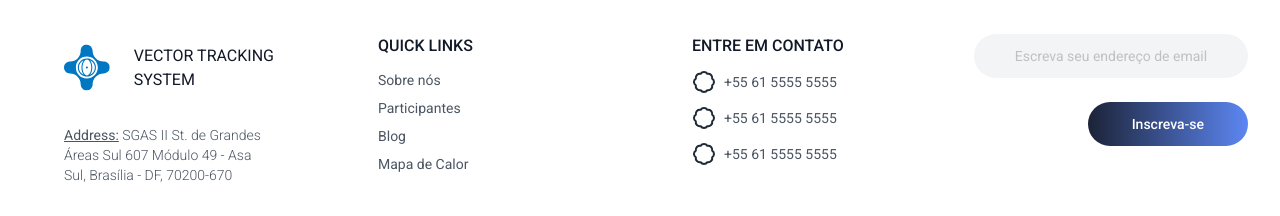
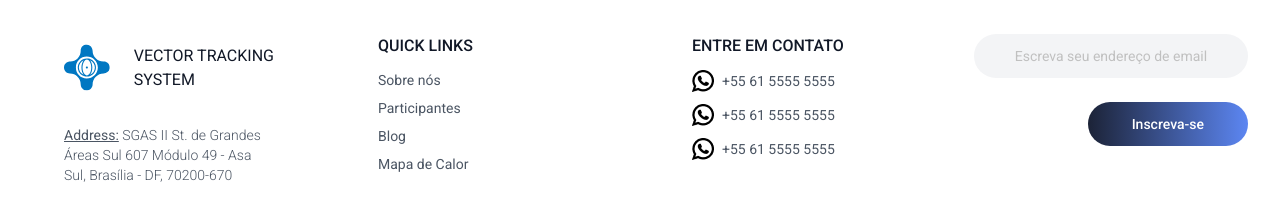
Before and after one commit to isaacbatista26/blog-frontend, a Next.js app: page / in a window 1280 px wide. Shown: the part 4310-4526 px from the top of the page. Built offline with nearby package versions, Linux system fonts and the light colour scheme.

Commit message:
fix: whatsapp icon

```diff
--- a/src/components/Footer/Footer.tsx
+++ b/src/components/Footer/Footer.tsx
@@ -1,4 +1,5 @@
 import { Badge } from "lucide-react";
+import Image from "next/image";
 
 export default function Footer() {
   return (
@@ -80,19 +81,34 @@ export default function Footer() {
               </h2>
               <nav className="list-none mb-10 flex flex-col space-y-3 text-sm font-normal">
                 <li className="flex flex-row items-center gap-2">
-                  <Badge />
+                  <Image
+                    src="/home/whatsapp.png"
+                    alt="Sobre"
+                    width={22}
+                    height={22}
+                  />
                   <a className="font-normal text-gray-600 hover:text-gray-800 cursor-pointer">
                     +55 61 5555 5555
                   </a>
                 </li>
                 <li className="flex flex-row items-center gap-2">
-                  <Badge />
+                  <Image
+                    src="/home/whatsapp.png"
+                    alt="Sobre"
+                    width={22}
+                    height={22}
+                  />
                   <a className="font-normal text-gray-600 hover:text-gray-800 cursor-pointer">
                     +55 61 5555 5555
                   </a>
                 </li>
                 <li className="flex flex-row items-center gap-2">
-                  <Badge />
+                  <Image
+                    src="/home/whatsapp.png"
+                    alt="Sobre"
+                    width={22}
+                    height={22}
+                  />
                   <a className="font-normal text-gray-600 hover:text-gray-800 cursor-pointer">
                     +55 61 5555 5555
                   </a>
```
Also changed, not shown: public/home/whatsapp.png (added).
